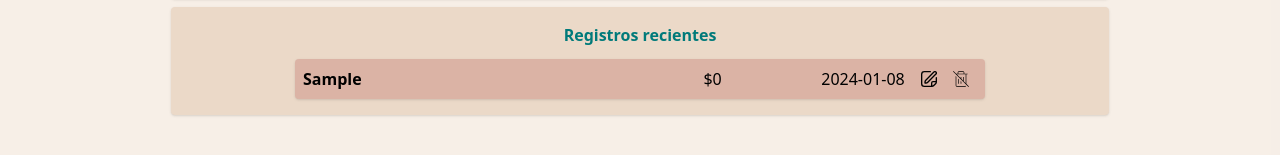
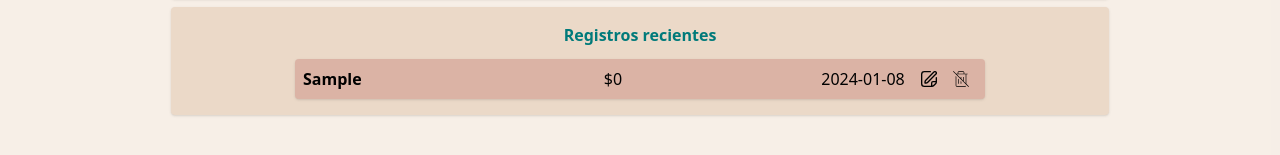
Before and after one commit to Pythonesa/mariposa-monetaria, a React (Vite) app: page / in a window 1280 px wide. Both pictures are taken after typing "Sample", "Sample", "Sample" into the empty fields and a click on the button "Añadir registro". Shown: the part 459-614 px from the top of the page. Built offline with nearby package versions, Linux system fonts and the light colour scheme.

Commit message:
:lipstick: redesign record article

```diff
--- a/src/components/body/recordForm/RecordArticle.jsx
+++ b/src/components/body/recordForm/RecordArticle.jsx
@@ -8,7 +8,7 @@ export default function RecordArticle ({record, editRecord, deleteRecord}) {
     <article key={record.id} className={`flex flex-col sm:flex-row justify-center items-center ${backgroundColor} rounded shadow shadow-mm text-mm w-11/12 mt-1 mb-2`}>
       <div className="flex flex-col sm:flex-row justify-between items-center p-2 w-full">
         <h2 className="font-bold sm:w-1/2">{record.name}</h2>
-        <p>${record.amount}</p>
+        <p className="grow">${record.amount}</p>
         <p>{record.date}</p>
       </div>
       <div className='flex flex-row justify-center items-center pb-2 sm:pb-0 sm:pr-2'>
```
